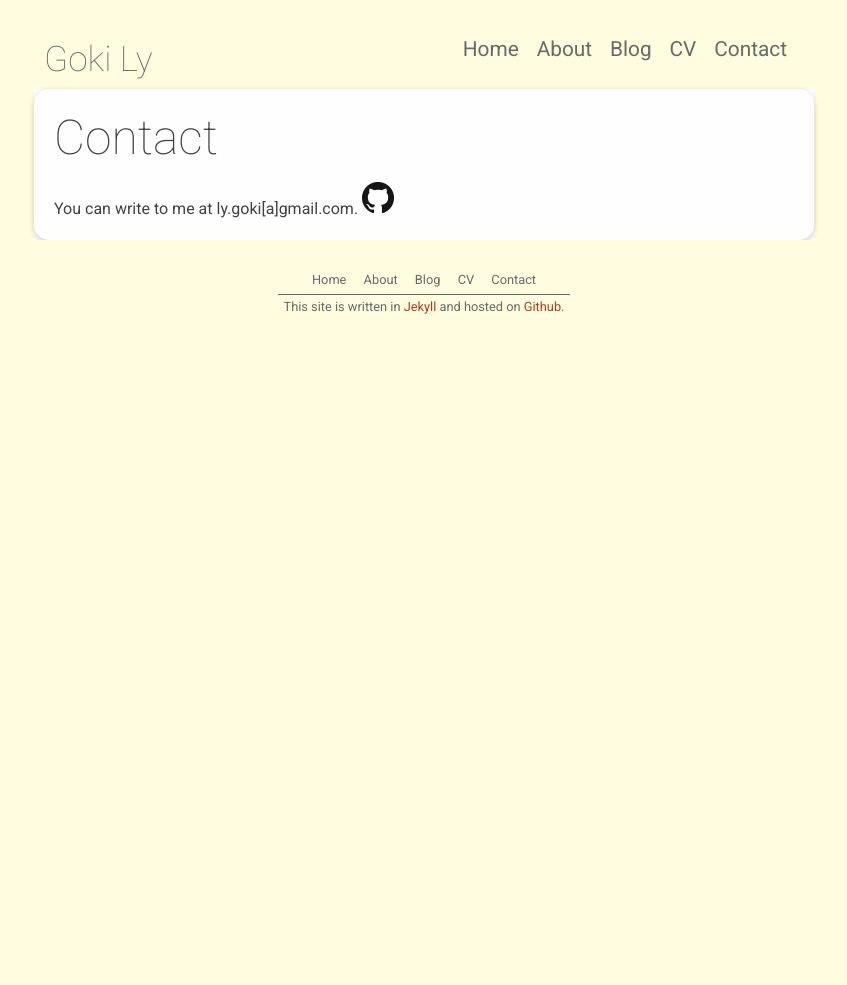
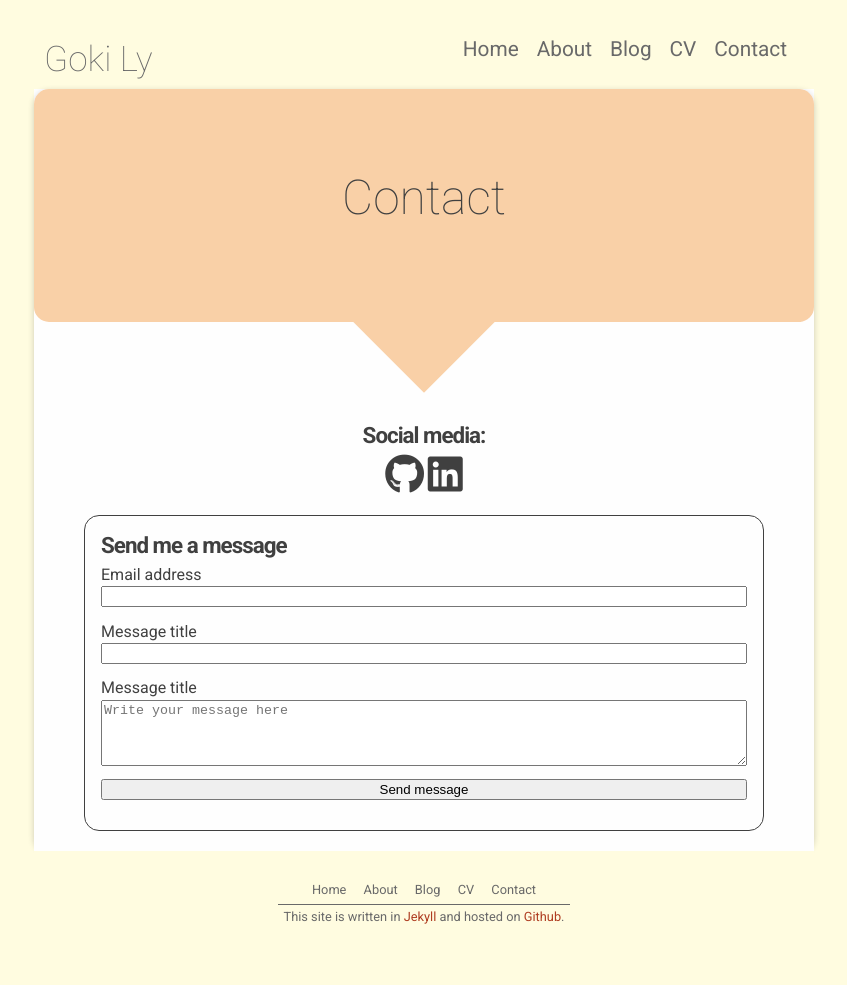
Before and after one commit to gokily/mysite, a Jekyll site: the page built from contact/index.html, in a window 1280 px wide. Shown: the whole page, without its empty margins (216-1063 px from the left). Built offline with Jekyll 4.4.1, drawn with Linux system fonts in a browser that asks for light colours; nearby versions of some CDN libraries; before the commit the page ends 900 px from its top, so only the background shows below that.

Commit message:
Add a contact form on the contact page, make a clean social media part with link to Github and Linkedin. Group the about-page css with the contact-page css to get the alt-page css.

```diff
--- a/_layouts/default.html
+++ b/_layouts/default.html
@@ -5,6 +5,8 @@
 	<meta charset="utf-8">
 	<title>{{ page.title }}</title>
 	<link rel="stylesheet" href="{{ site.baseurl }}/assets/css/styles.css">
+	<link rel="stylesheet" href="https://use.fontawesome.com/releases/v5.8.1/css/all.css" integrity="sha384-50oBUHEmvpQ+1lW4y57PTFmhCaXp0ML5d60M1M7uH2+nqUivzIebhndOJK28anvf"
+	 crossorigin="anonymous">
 	<link href="https://fonts.googleapis.com/css?family=Roboto:100,300,400,400i,500,700" rel="stylesheet">
 	{% seo %}
 </head>
--- a/_sass/main.scss
+++ b/_sass/main.scss
@@ -201,6 +201,32 @@ a {
   padding: 20px;
 }
 
+.alt-page {
+  display: flex;
+  flex: 1 1 auto;
+  flex-direction: column;
+  box-sizing: inherit;
+  section::before,
+  section::after {
+    position: absolute;
+    content: "";
+    pointer-events: none;
+  }
+}
+.alt-page-title {
+  border-radius: 15px;
+  position: relative;
+  padding: 5em 0em;
+  background: $myaltcolor;
+  text-align: center;
+}
+.alt-page-content {
+  //border-radius: 15px;
+  flex: 1 1 auto;
+  padding: 80px 50px 20px;
+  background: $mywhite;
+}
+
 #whole-wrapper {
   max-width: 780px;
   box-sizing: inherit;
@@ -240,6 +266,20 @@ a.inner-link:hover {
   text-decoration: underline;
 }
 
+/* Triangles */
+.ss-style-triangles::after {
+  left: 50%;
+  width: 100px;
+  height: 100px;
+  -webkit-transform: translateX(-50%) rotate(45deg);
+  transform: translateX(-50%) rotate(45deg);
+}
+.ss-style-triangles::after {
+  bottom: -50px;
+  z-index: 10;
+  background: inherit;
+}
+
 /* HEADER CSS */
 #header-nav {
   float: right;
@@ -262,7 +302,6 @@ a.inner-link:hover {
   height: 100%;
   padding: 5px;
 }
-
 #myname {
   margin: auto auto;
   font-weight: 100;
@@ -326,46 +365,6 @@ $home-section-per: 60%;
 }
 
 /* ABOUT PAGE */
-$color1: $myaltcolor;
-/* Triangles */
-.ss-style-triangles::after {
-  left: 50%;
-  width: 100px;
-  height: 100px;
-  -webkit-transform: translateX(-50%) rotate(45deg);
-  transform: translateX(-50%) rotate(45deg);
-}
-.ss-style-triangles::after {
-  bottom: -50px;
-  z-index: 10;
-  background: inherit;
-}
-
-#about-page {
-  display: flex;
-  flex: 1 1 auto;
-  flex-direction: column;
-  box-sizing: inherit;
-
-  section::before,
-  section::after {
-    position: absolute;
-    content: "";
-    pointer-events: none;
-  }
-}
-#about-title {
-  position: relative;
-  padding: 5em 0em;
-  background: $color1;
-  text-align: center;
-}
-#about-content {
-  flex: 1 1 auto;
-  padding: 80px 50px 20px;
-  background: $mywhite;
-}
-
 .about-external-link {
   font-weight: 500;
 }
@@ -431,3 +430,28 @@ $color1: $myaltcolor;
 .cv-sublist {
   margin-left: 15px;
 }
+
+/* CONTACT PAGE */
+#social-media {
+  padding: 20px;
+  text-align: center;
+}
+.fab {
+  font-size: 2.5em;
+}
+.fab:hover {
+  color: $myaltcolor;
+}
+
+#contact-form {
+  padding: 1em;
+  border: 1px solid $mydarkgrey;
+  border-radius: 15px;
+  input,
+  textarea {
+    @include box_sizing;
+    display: block;
+    width: 100%;
+    margin-bottom: 1em;
+  }
+}
--- a/about.html
+++ b/about.html
@@ -2,12 +2,12 @@
 title: About me
 permalink: /about/
 ---
-<div id="about-page">
-	<section id="about-title" class="ss-style-triangles">
+<div id="about-page" class="alt-page">
+	<section id="about-title" class="ss-style-triangles alt-page-title">
 		<h1>About me</h1>
 	</section>
 
-	<section id="about-content">
+	<section id="about-content" class="alt-page-content">
 		<p>I was born in Paris, France and grew up in Hong-Kong, Tokyo and Paris.
 			After finishing high school I studied for two years to pass the entry exam of
 			<a href="http://www.ens-lyon.fr/" class="about-external-link">
--- a/contact.html
+++ /dev/null
@@ -1,13 +0,0 @@
----
-title: Contact
-permalink: /contact/
----
-<div id="blog-post" class="normal-page">
-	<h1>Contact</h1>
-	<section>
-		You can write to me at ly.goki[a]gmail.com.
-		<a href="https://github.com/gokily">
-			<img src="/assets/images/GitHub-Mark-32px.png" alt="Github logo">
-		</a>
-	</section>
-</div>
--- /dev/null
+++ b/contact/index.html
@@ -0,0 +1,34 @@
+---
+title: Contact
+permalink: /contact/
+---
+<div id="contact-page" class="alt-page">
+	<section id="contact-title" class="ss-style-triangles alt-page-title">
+		<h1>Contact</h1>
+	</section>
+	<section id="contact-content" class="alt-page-content">
+		<section id="social-media">
+			<h3>Social media:</h3>
+			<a href="https://github.com/gokily">
+				<i class="fab fa-github"></i>
+			</a>
+			<a href="https://www.linkedin.com/in/goki-ly-08041815a/">
+				<i class="fab fa-linkedin"></i>
+			</a>
+		</section>
+		<form id="contact-form" action="https://getsimpleform.com/messages?form_api_token=fa36dcf0fb6529ed126899c9f36c2279"
+		 method="post">
+			<!-- the redirect_to is optional, the form will redirect to the referrer on submission -->
+			<h3>Send me a message</h3>
+			<input type='hidden' name='redirect_to' value='https://gokily.com/thanks/' />
+			<!-- all your input fields here.... -->
+			<label for="femail">Email address</label>
+			<input id="femail" type='email' name='email' />
+			<label for="ftitle">Message title</label>
+			<input id="ftitle" type='text' name='title' />
+			<label for="fcontent">Message title</label>
+			<textarea id="fcontent" name="message" rows="4" placeholder="Write your message here"></textarea>
+			<input type='submit' value='Send message' />
+		</form>
+	</section>
+</div>
```
Also changed, not shown: contact/thanks.html (added, +7 -0 lines).
